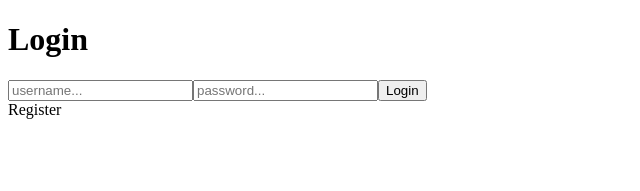
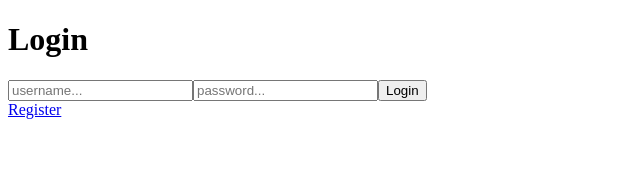
Before and after one commit to rhyusarmiento/rs-capstone-frontend, a React (Create React App) app: page / in a window 1280 px wide. Shown: the top 191 px of the page, without its empty margins (0-640 px from the left). Built offline with nearby package versions, Linux system fonts and the light colour scheme; no server answers.

Commit message:
ADD profile, main, and no match page; UPDATE routing and auth access

```diff
--- a/src/components/App.js
+++ b/src/components/App.js
@@ -1,16 +1,32 @@
-import React from 'react'
-import { BrowserRouter as Router, Switch, Route} from 'react-router-dom'
+import React, {useContext} from 'react'
+import { Switch, Route} from 'react-router-dom'
+
+import AuthContext from './../contexts/AuthContext'
 
 import Landing from './Landing'
+import PlayerMain from './PlayerMain';
+import Register from './register/Register';
+import NoMatch from './pages/NoMatch'
 
 function App() {
+  const { loggedInStatus } = useContext(AuthContext)
+
+  const authRoutes = () => {
+    if (loggedInStatus === 'LOGGED_IN') {
+      return (
+        <Route path="/player-main" component={PlayerMain}/>
+      )
+    }
+  }
+
   return (
     <div className="App">
-      <Router>
-        <Switch>
-          <Route exact path="/" component={Landing}/>
-        </Switch>
-      </Router>
+      <Switch>
+        <Route exact path="/" component={Landing}/>
+        <Route path="/register" component={Register}/>
+        {authRoutes()}
+        <Route component={NoMatch} />
+      </Switch>
     </div>
   );
 }
--- a/src/components/Landing.js
+++ b/src/components/Landing.js
@@ -1,27 +1,13 @@
 import React, { useContext } from "react";
 
-import AuthContext from "../contexts/AuthContext";
+// import AuthContext from "../contexts/AuthContext";
 
 import AuthForm from "./auth/AuthForm"
-import LogoutButton from "./auth/LogoutButton";
-import Register from "./register/Register";
 
 const Home = () => {
-    const { loggedInStatus } = useContext(AuthContext)
-
-    const checkStatus = () => {
-        if (loggedInStatus === "LOGGED_IN") {
-            return <LogoutButton />
-        } else if (loggedInStatus === "REGISTER") {
-            return <Register />
-        } else {
-            return <AuthForm />
-        }
-    }
-
     return (
         <div>
-            {checkStatus()}
+            <AuthForm />
         </div>
     )
 }
--- /dev/null
+++ b/src/components/PlayerMain.js
@@ -0,0 +1,13 @@
+import React from 'react'
+
+function PlayerMain() {
+
+
+    return (
+        <div>
+            <div>Profile</div>
+        </div>
+    )
+}
+
+export default PlayerMain
--- a/src/components/auth/AuthForm.js
+++ b/src/components/auth/AuthForm.js
@@ -1,6 +1,6 @@
 import React, { useContext, useState } from 'react'
+import { NavLink } from 'react-router-dom'
 import axios from 'axios'
-import { NavLink } from 'react-router-dom'
 
 import AuthContext from '../../contexts/AuthContext'
 
@@ -22,7 +22,6 @@ function AuthForm() {
             withCredentials: true,
         })
             .then(res => {
-                console.log(res)
                 handleSuccessfulLogin()
             })
             .catch(err => console.log(err))
@@ -48,7 +47,7 @@ function AuthForm() {
                 />
                 <button type='submit'>Login</button>
             </form>
-            <div onClick={handleRegister}>Register</div>
+            <NavLink exact to='/register'>Register</NavLink>
         </div>
     )
 }
--- /dev/null
+++ b/src/components/pages/NoMatch.js
@@ -0,0 +1,13 @@
+import React from 'react'
+import { NavLink } from 'react-router-dom'
+
+function NoMatch() {
+    return (
+        <div>
+            This page doesn't exist, or you dont have access
+            <NavLink exact to="/">Login Page</NavLink>
+        </div>
+    )
+}
+
+export default NoMatch
--- a/src/index.js
+++ b/src/index.js
@@ -2,12 +2,15 @@ import React from 'react';
 import ReactDOM from 'react-dom';
 import App from './components/App'
 import AuthProvider from './providers/AuthProvider';
+import { BrowserRouter as Router } from 'react-router-dom'
 
 ReactDOM.render(
   <React.StrictMode>
-    <AuthProvider>
-      <App />
-    </AuthProvider>
+    <Router>
+      <AuthProvider>
+        <App />
+      </AuthProvider>
+    </Router>
   </React.StrictMode>,
   document.getElementById('root')
 );
--- a/src/providers/AuthProvider.js
+++ b/src/providers/AuthProvider.js
@@ -1,10 +1,12 @@
 import React, { useState, useEffect } from 'react'
+import { useHistory } from 'react-router-dom'
 import axios from 'axios'
 
 import AuthContext from '../contexts/AuthContext'
 
 const AuthProvider = (props) => {
     const [loggedInStatus, setLoggedInStatus] = useState('NOT_LOGGED_IN')
+    let history = useHistory()
 
     useEffect(() => {
         axios({
@@ -20,12 +22,9 @@ const AuthProvider = (props) => {
             .catch(err => console.log(err))
     }, [])
 
-    const handleRegister = () => {
-        setLoggedInStatus('REGISTER')
-    }
-
     const handleSuccessfulLogin = () => {
         setLoggedInStatus('LOGGED_IN')
+        history.push('/player-main')
     }
 
     const handleSuccessfulLogout = () => {
@@ -47,7 +46,6 @@ const AuthProvider = (props) => {
         setLoggedInStatus,
         handleSuccessfulLogout,
         handleSuccessfulLogin,
-        handleRegister,
     }
 
     return (
```
Also changed, not shown: src/components/profile/Profile.js (added, +9 -0 lines), src/components/LogoutButton.js (renamed from src/components/auth/LogoutButton.js).
